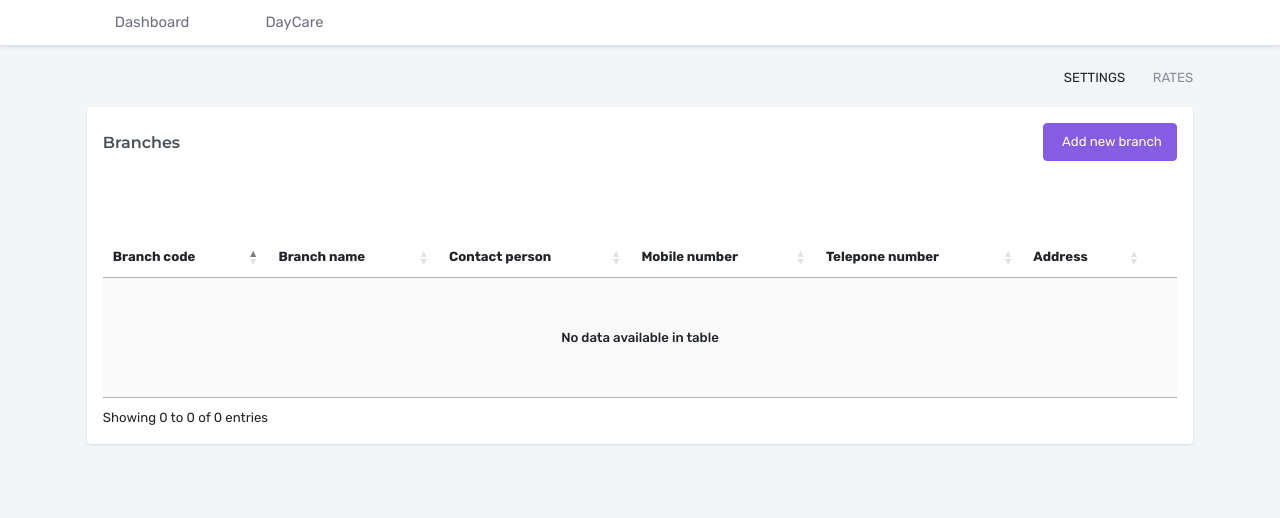
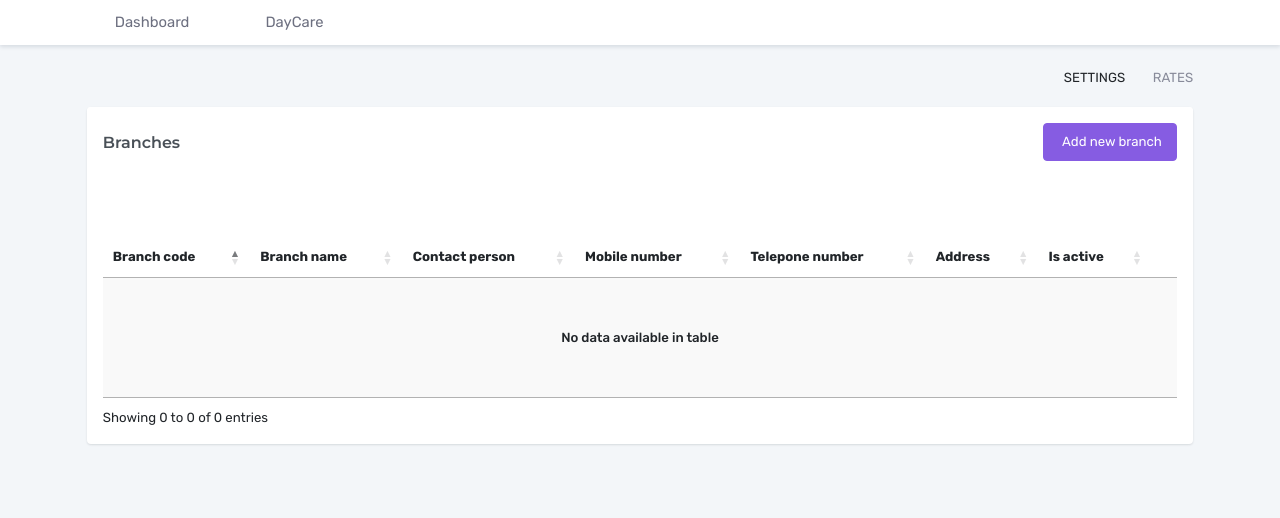
Before and after one commit to srihs/PolymathDayCare, a Django app: page /branches/ in a window 1280 px wide. Shown: the part 71-589 px from the top of the page. Run offline with Django 4.2, Linux system fonts and the light colour scheme; the visitor is signed in with stand-in values (Sample User, id 1); data that the repository does not hold is empty; some libraries are stand-ins or nearby versions.

Commit message:
update operation branches

```diff
--- a/core/models.py
+++ b/core/models.py
@@ -2,6 +2,7 @@ from django.db import models
 
 
 class BaseClass(models.Model):
+    id = models.AutoField(primary_key=True)
     date_created = models.DateTimeField(auto_now_add=True)
     user_created = models.CharField(max_length=50)
     date_updated = models.DateTimeField(auto_now=True)
--- a/core/views.py
+++ b/core/views.py
@@ -676,7 +676,8 @@ def getBranchesJs(request):
             "branch_contact_number",
             "address_line1",
             "address_line2",
-            "address_line3"
+            "address_line3",
+            "is_active"
             ))
 
 
@@ -687,19 +688,44 @@ def getBranchesJs(request):
 @login_required
 def saveBranch(request):
     if request.method == "POST":
-        if request.POST.get("id") is not None:
+        id = request.POST.get("id")
+        branch_code = request.POST.get("branch_code")
+        branch_name = request.POST.get("branch_name")
+        branch_contact_person = request.POST.get("branch_contact_person")
+        branch_contact_mobile_number = request.POST.get("branch_contact_mobile_number")
+        branch_contact_number = request.POST.get("branch_contact_number")
+        address_line1 = request.POST.get("address_line1")
+        address_line2 = request.POST.get("address_line2")
+        address_line3 = request.POST.get("address_line3")
+        is_active = request.POST.get("is_active")
+
+
+        if branch_code is not None:
                 objBranch = Branch.objects.get(
-                    id=request.POST.get("id")
+                    branch_code=branch_code
                 )
                 if objBranch is not None:
+                    objBranch.branch_code = branch_code
+                    objBranch.branch_name = branch_name
+                    objBranch.branch_contact_person = branch_contact_person
+                    objBranch.branch_contact_mobile_number = branch_contact_mobile_number
+                    objBranch.branch_contact_number = branch_contact_number
+                    objBranch.address_line1 = address_line1
+                    objBranch.address_line2 = address_line2
+                    objBranch.address_line3 = address_line3
 
-                    objBranch.rate_name = rate_name
-                    objBranch.is_holiday_rate = is_holiday_rate
-                    objBranch.is_active = True
-                    objBranch.user_updated =request.user.username
+                    if is_active == "on":
+                        is_active = True
+                    else:
+                        is_active = False
+
+                    objBranch.is_active = is_active
+
+                    objBranch.user_updated = request.user.username
                     objBranch.date_updated = datetime.datetime.now()
                     objBranch.save()
-                    messages.success(request, "Rate details updated.")
+
+                    messages.success(request, "Branch details updated.")
                 else:
                     form = CreateBranchForm(request.POST)
                     if form.is_valid():
@@ -721,23 +747,10 @@ def getBranchForUpdateById(request,pk):
         if objBranch is not None:
             updateBranch_form = UpdateBranchForm(instance=objBranch)
 
+        print(objBranch.id)
+
     except Exception as e:
         messages.error(request, e)
     return render(
         request, "../templates/partials/branchUpdate.html", {"form": updateBranch_form}
     )
-
-
-@login_required
-def updateBranch(request,pk):
-    if request.method == "POST":
-        form = UpdateBranchForm(request.POST)
-        if form.is_valid():
-            objBranch = form.save(commit=False)
-            objBranch.user_updated = request.user.username
-            objBranch.save()
-            messages.success(request, "Branch details updated.")
-        else:
-            messages.error(request, form.errors)
-
-    return redirect("core:view_branches")
--- a/templates/branch.html
+++ b/templates/branch.html
@@ -54,6 +54,7 @@
           <th>Mobile number</th>
           <th>Telepone number</th>
           <th>Address</th>
+          <th>Is active</th>
           <th data-orderable="false"></th>
         </tr>
       </thead>
@@ -354,6 +355,7 @@
         { data: "branch_contact_mobile_number" },
         { data: "branch_contact_number" },
         { data: "address_line1" },
+        { data: "is_active" },
         {
                     data: null,
                     render: function (data, type, row) {
@@ -372,6 +374,12 @@
         // Combining all the address fields
         var address = data.address_line1 +" "+data.address_line2+" "+data.address_line1
           $("td", row).eq(5).html(address);
+
+          if (data.is_active) {
+                    $("td", row).eq(6).html('<span class="badge bg-success">Yes</span>');
+                } else {
+                    $("td", row).eq(6).html('<span class="badge bg-warning">No</span>');
+                }
       },
 
 
--- a/templates/partials/branchUpdate.html
+++ b/templates/partials/branchUpdate.html
@@ -1,6 +1,6 @@
 {% load static %}
 <form
-        action="{% url 'core:save_rates'  %}"
+        action="{% url 'core:save_branch'  %}"
         method="POST"
         class="tablelist-form"
         autocomplete="on"
@@ -19,6 +19,7 @@
                   <div class="live-preview">
                     <div class="row gy-4">
                         <div class="col-sm-4">{{form.branch_code}}</div>
+
             <div class="col-sm-4">{{form.branch_name}}</div>
             <div class="col-sm-4">{{form.branch_contact_person}}</div>
             <div class="col-sm-4">{{form.branch_contact_mobile_number}}</div>
@@ -26,6 +27,7 @@
             <div class="col-sm-4">{{form.address_line1}}</div>
             <div class="col-sm-4">{{form.address_line2}}</div>
             <div class="col-sm-4">{{form.address_line3}}</div>
+            <div class="col-sm-4">{{form.id}}</div>
                       <!--end col-->
                       <div class="col-xxl-3 col-md-6">
                         <div>
```
Also changed, not shown: core/migrations/0003_alter_branch_branch_contact_mobile_number_and_more.py (added).
